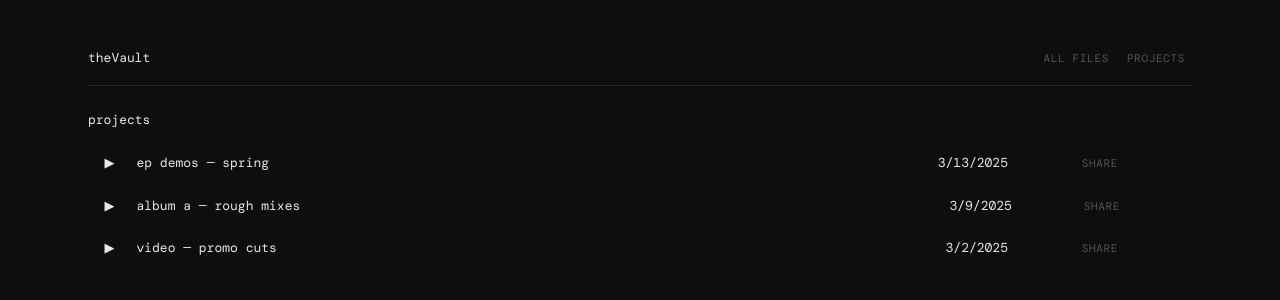
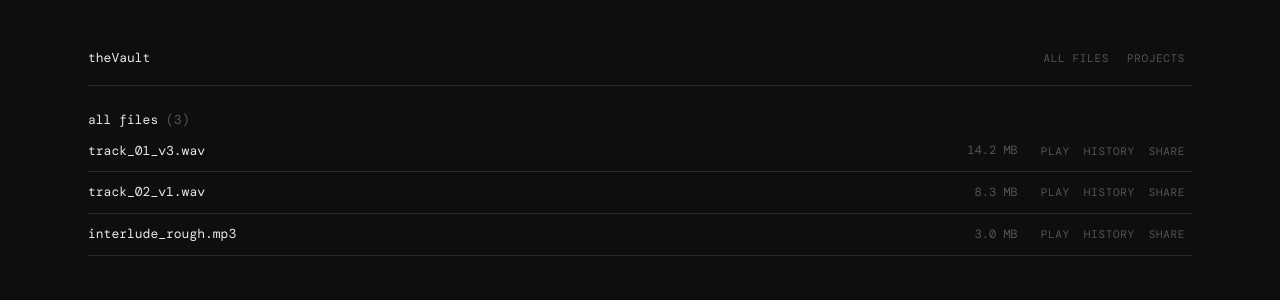
Before and after one commit to alexloggedin/the-lab, a Vue app: page / in a window 1280 px wide. Shown: the top 300 px of the page. Built offline with nearby package versions, Linux system fonts and the light colour scheme; a web font is replaced by a local one; what webdav would draw is missing.

Commit message:
Set default view to all files

```diff
--- a/src/components/Pages/VaultPage.tsx
+++ b/src/components/Pages/VaultPage.tsx
@@ -24,7 +24,7 @@ export default function VaultPage() {
 
   // viewMode lives here in VaultPage — it's the parent of both views
   // and is the right place for state that controls which child is shown.
-  const [viewMode, setViewMode] = useState<ViewMode>('projects');
+  const [viewMode, setViewMode] = useState<ViewMode>('all-files');
 
   const isReady = authStatus === 'authenticated' || USE_MOCK;
 
```
